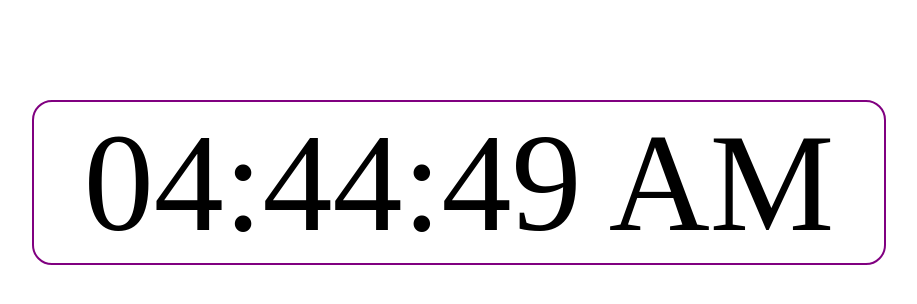
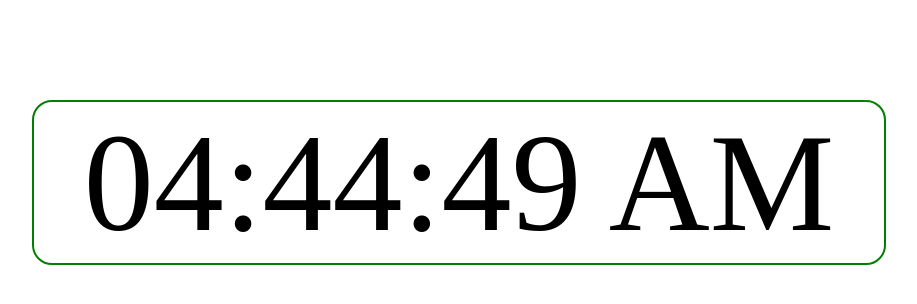
Before and after one commit to jameswan141/digitalclock, a plain HTML site: page index.html in a window 1280 px wide. Shown: the whole page, without its empty margins (76-993 px from the left). Drawn offline with Linux system fonts and the light colour scheme.

Commit message:
Update center.css

```diff
--- a/center.css
+++ b/center.css
@@ -3,6 +3,6 @@
   width: 850px;
   margin: 100px;
   text-align: center;
-  border: 2px solid purple;
+  border: 2px solid green;
   border-radius: 20px;
 }
```
